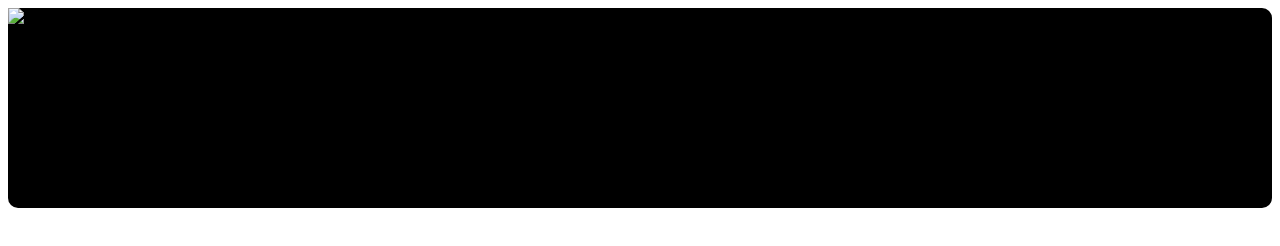
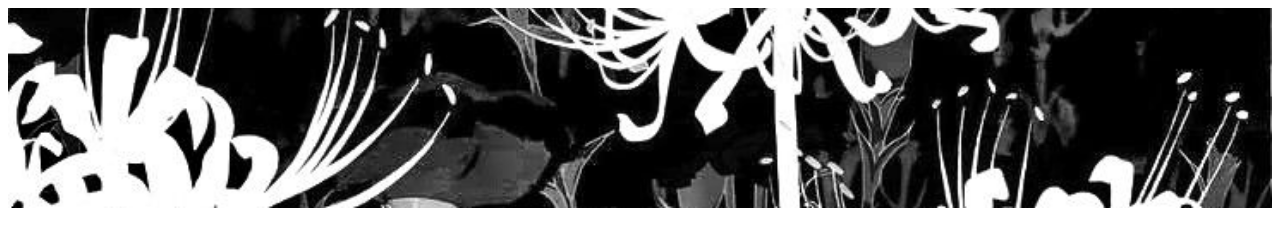
Before and after one commit to Dandkaranya/Project_1_BCA, a plain HTML site: page src/Ins.html in a window 1280 px wide. Drawn offline with Linux system fonts and the light colour scheme.

Commit message:
Final Alters at 25thNov2023

```diff
--- a/src/Ins.html
+++ b/src/Ins.html
@@ -29,7 +29,7 @@
 
 <body>
     <div class="story">
-        <img src="./Atsushi Koyama’s Blueprint-Like Paintings.jpg" alt="Image">
+        <img src="images/banner.jpg" alt="Image">
         <div class="caption">
             This is a caption for the story.
         </div>
```
